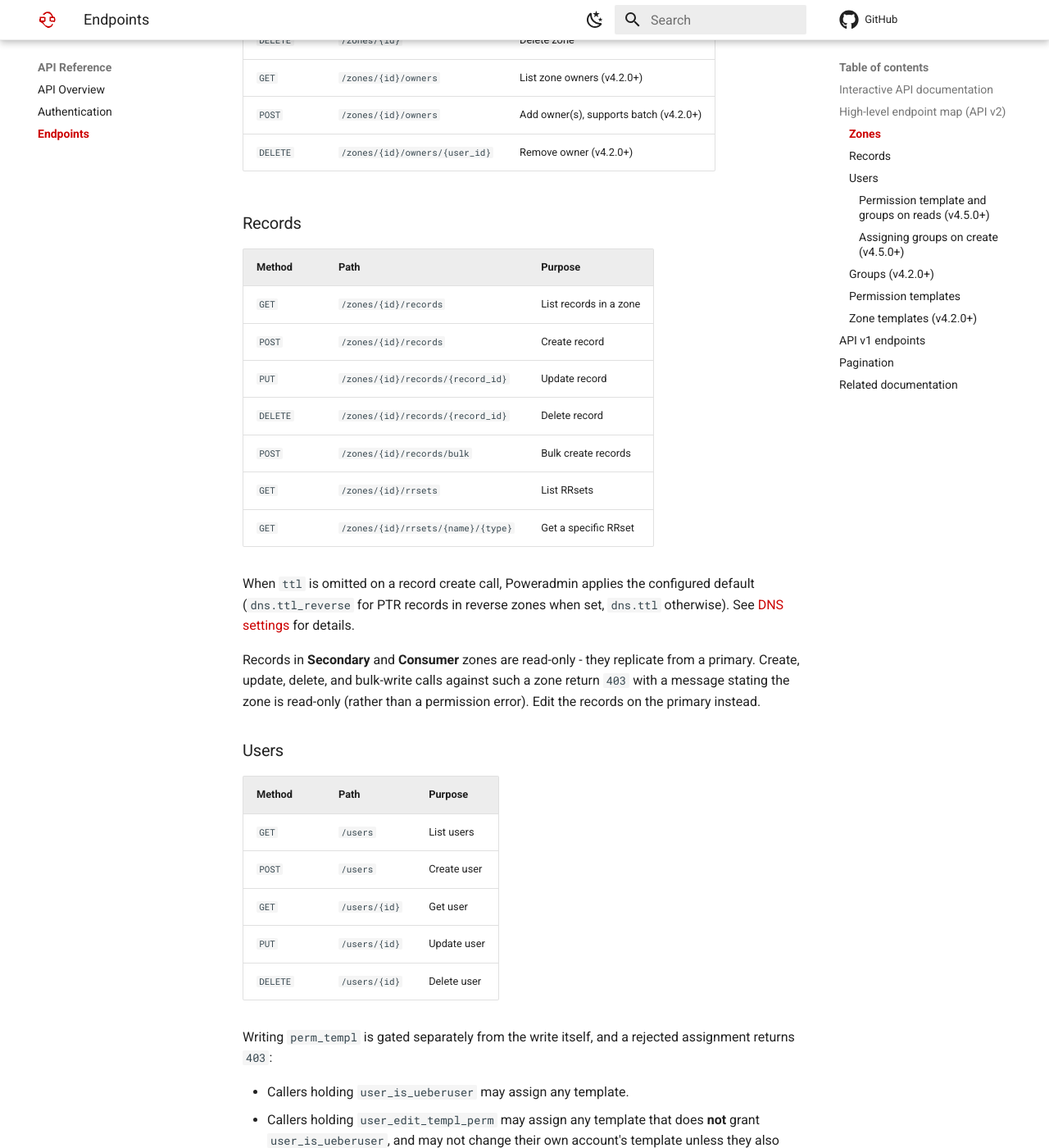
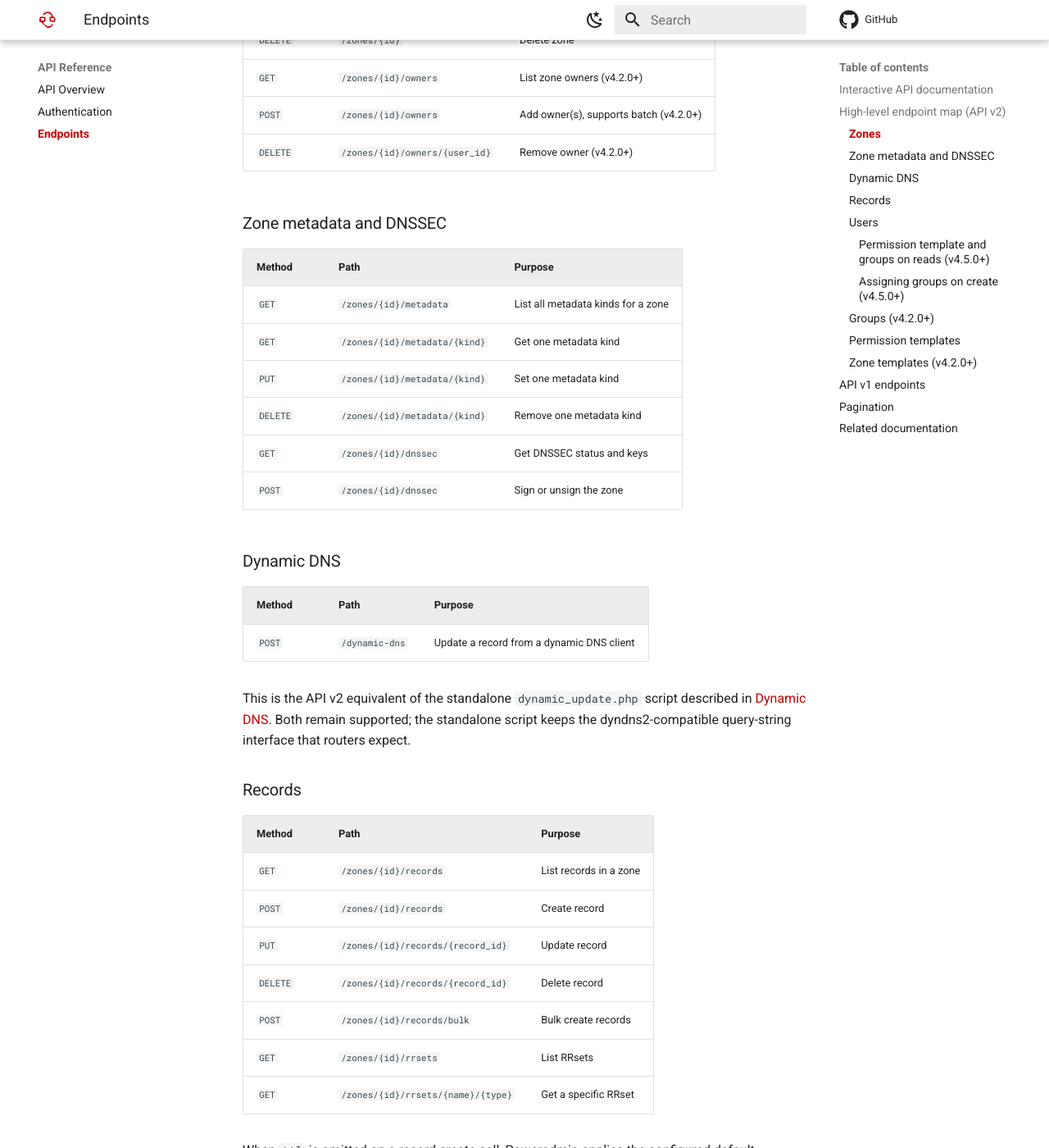
Before and after one commit to poweradmin/poweradmin-docs, an MkDocs documentation site: the page built from docs/api/endpoints.md, in a window 1280 px wide and 1400 px high, scrolled down 1126 px. Shown: the whole window at 82% size. Built offline with MkDocs 1.6.1 and Material for MkDocs 9.7.7, drawn with Linux system fonts in a browser that asks for light colours; comment, search, counter and statistics services are not loaded.

Commit message:
docs(api,configuration): document the metadata, DNSSEC and dynamic-dns endpoints and the remaining modules

```diff
--- a/docs/api/endpoints.md
+++ b/docs/api/endpoints.md
@@ -40,6 +40,28 @@ API v2 is the recommended version. All paths are prefixed with `/api/v2`.
 | `GET` | `/zones/{id}/owners` | List zone owners (v4.2.0+) |
 | `POST` | `/zones/{id}/owners` | Add owner(s), supports batch (v4.2.0+) |
 | `DELETE` | `/zones/{id}/owners/{user_id}` | Remove owner (v4.2.0+) |
+
+### Zone metadata and DNSSEC
+
+| Method | Path | Purpose |
+|--------|------|---------|
+| `GET` | `/zones/{id}/metadata` | List all metadata kinds for a zone |
+| `GET` | `/zones/{id}/metadata/{kind}` | Get one metadata kind |
+| `PUT` | `/zones/{id}/metadata/{kind}` | Set one metadata kind |
+| `DELETE` | `/zones/{id}/metadata/{kind}` | Remove one metadata kind |
+| `GET` | `/zones/{id}/dnssec` | Get DNSSEC status and keys |
+| `POST` | `/zones/{id}/dnssec` | Sign or unsign the zone |
+
+### Dynamic DNS
+
+| Method | Path | Purpose |
+|--------|------|---------|
+| `POST` | `/dynamic-dns` | Update a record from a dynamic DNS client |
+
+This is the API v2 equivalent of the standalone `dynamic_update.php` script
+described in [Dynamic DNS](../user-guide/ddns/overview.md). Both remain
+supported; the standalone script keeps the dyndns2-compatible query-string
+interface that routers expect.
 
 ### Records
 
```
Also changed, not shown: docs/api/authentication.md (+4 -0 lines), docs/api/overview.md (+3 -1 lines), docs/configuration/basic.md (+2 -1 lines), docs/getting-started/requirements.md (+1 -1 lines).
